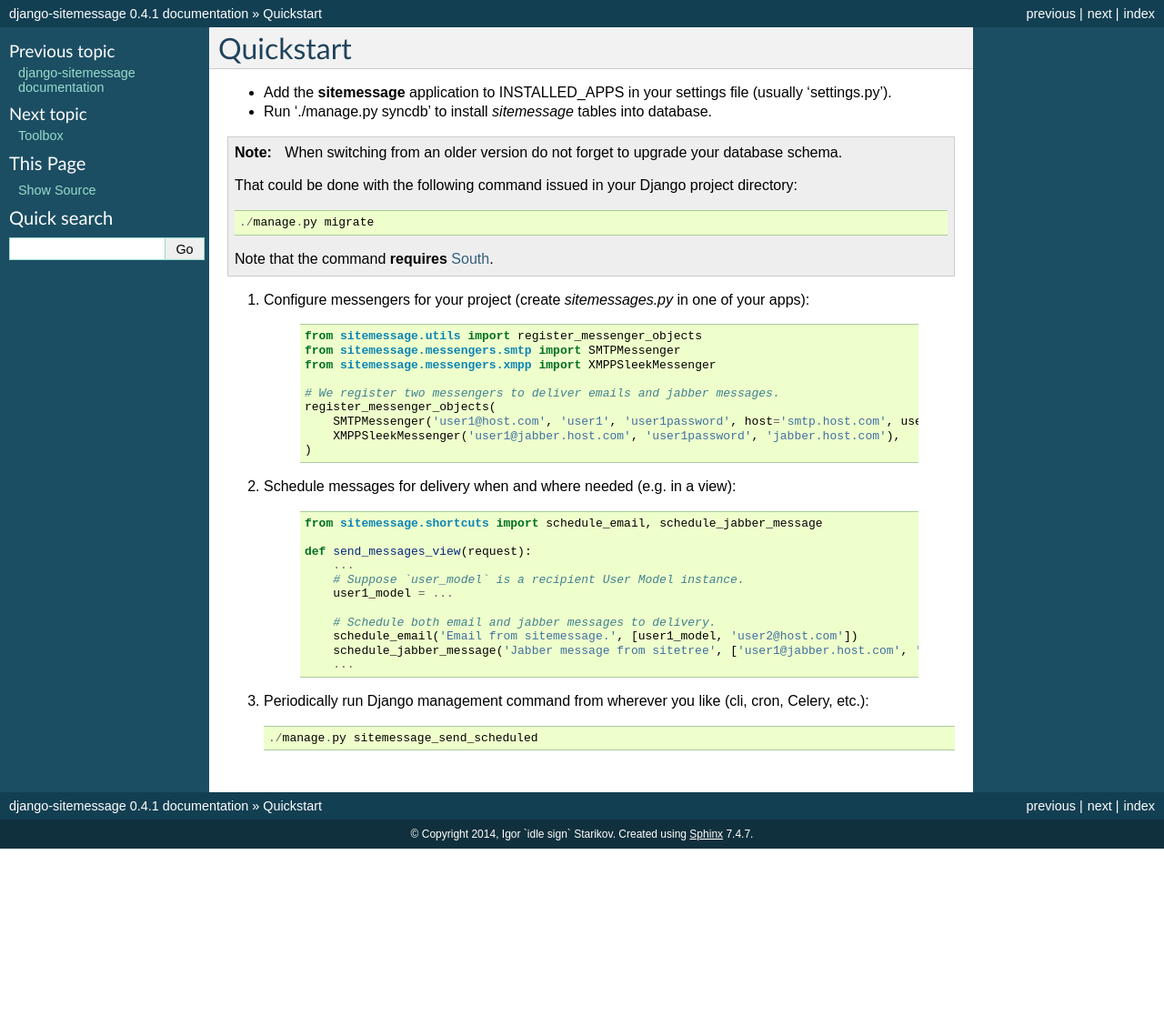
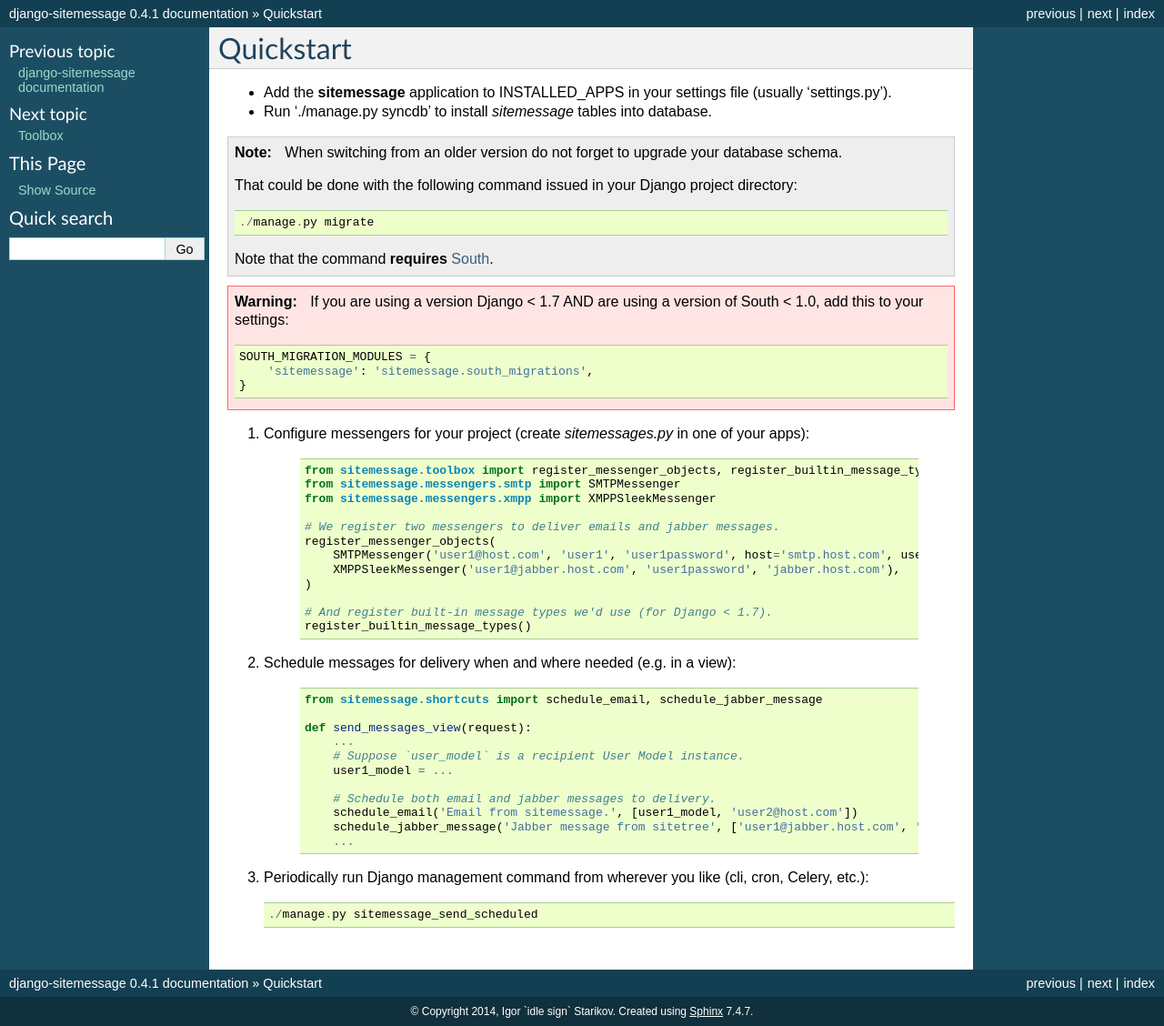
Before and after one commit to idlesign/django-sitemessage, a Sphinx documentation site: the page built from docs/source/quickstart.rst, in a window 1280 px wide. Shown: the whole page at 91% size. Built offline with Sphinx 7.4.7, drawn with Linux system fonts in a browser that asks for light colours; pages that are not in the unit, such as notebooks, are missing from menus; before the commit the page ends 933 px from its top, so only the background shows below that.

Commit message:
Updated docs.

```diff
--- a/README.rst
+++ b/README.rst
@@ -32,13 +32,16 @@
 
 .. code-block:: python
 
-    from sitemessage.utils import register_messenger_objects
+    from sitemessage.toolbox import register_messenger_objects, register_builtin_message_types
     from sitemessage.messengers.smtp import SMTPMessenger
 
     register_messenger_objects(
         # Here we register only one messenger to deliver emails.
         SMTPMessenger('user1@host.com', 'user1', 'user1password', host='smtp.host.com', use_tls=True)
     )
+
+    # And register built-in message types we'd use (for Django < 1.7).
+    register_builtin_message_types()
 
 
 2. Schedule messages for delivery when and where needed (e.g. in a view):
--- a/docs/source/quickstart.rst
+++ b/docs/source/quickstart.rst
@@ -15,12 +15,22 @@
 
     Note that the command **requires** `South <http://south.aeracode.org/>`_.
 
+.. warning::
+
+    If you are using a version Django < 1.7 AND are using a version of South < 1.0, add this to your settings:
+
+    .. code-block:: python
+
+        SOUTH_MIGRATION_MODULES = {
+            'sitemessage': 'sitemessage.south_migrations',
+        }
+
 
 1. Configure messengers for your project (create `sitemessages.py` in one of your apps):
 
     .. code-block:: python
 
-        from sitemessage.utils import register_messenger_objects
+        from sitemessage.toolbox import register_messenger_objects, register_builtin_message_types
         from sitemessage.messengers.smtp import SMTPMessenger
         from sitemessage.messengers.xmpp import XMPPSleekMessenger
 
@@ -29,6 +39,9 @@
             SMTPMessenger('user1@host.com', 'user1', 'user1password', host='smtp.host.com', use_tls=True),
             XMPPSleekMessenger('user1@jabber.host.com', 'user1password', 'jabber.host.com'),
         )
+
+        # And register built-in message types we'd use (for Django < 1.7).
+        register_builtin_message_types()
 
 
 2. Schedule messages for delivery when and where needed (e.g. in a view):
```
Also changed, not shown: 1 other file.
